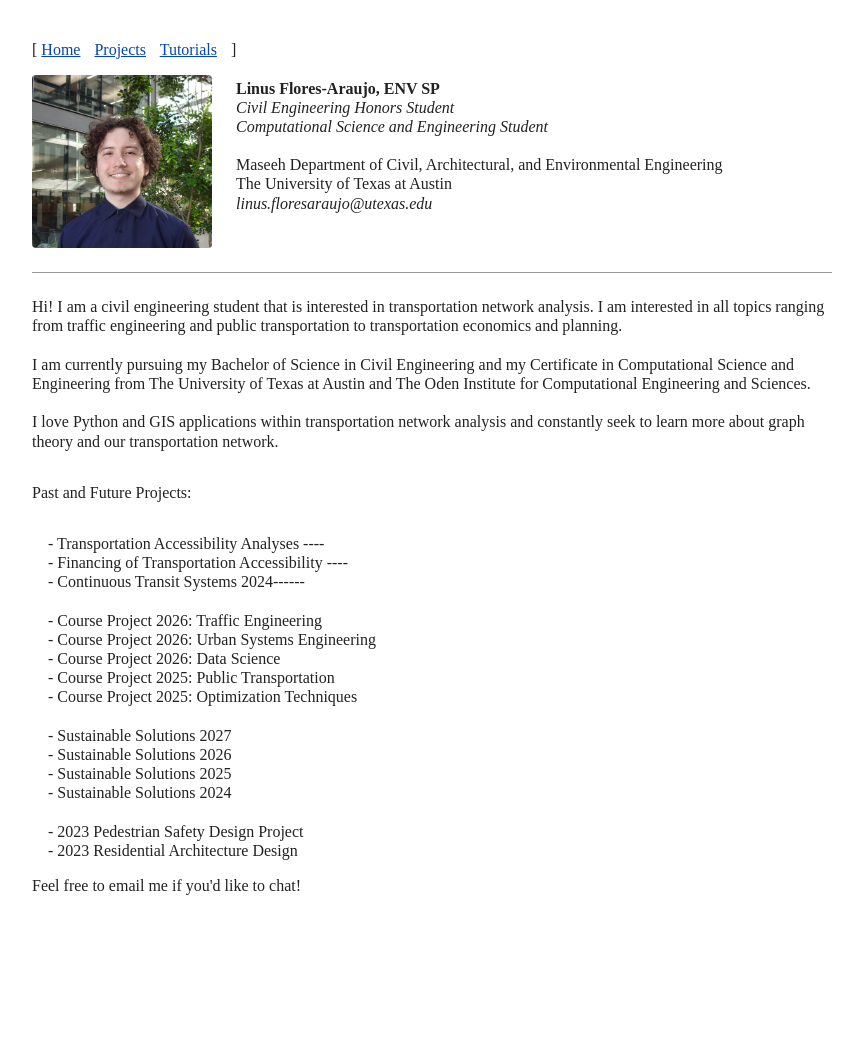
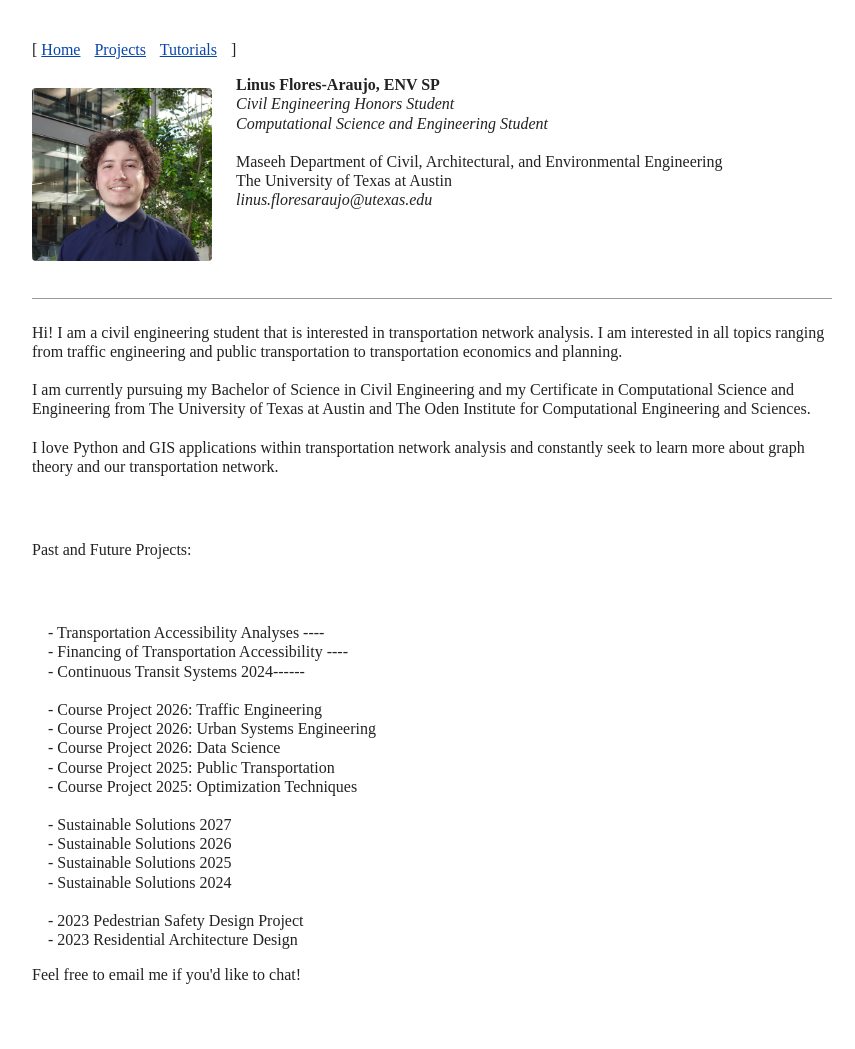
Before and after one commit to lfloresaraujo/lfloresaraujo.github.io, a Jekyll site: the page built from index.html, in a window 1280 px wide. Shown: the whole page, without its empty margins (208-1063 px from the left). Built offline with Jekyll 4.4.1, drawn with Linux system fonts in a browser that asks for light colours; before the commit the page ends 935 px from its top, so only the background shows below that.

Commit message:
Update default.html

```diff
--- a/_layouts/default.html
+++ b/_layouts/default.html
@@ -24,7 +24,7 @@
     ul { list-style: none; padding-left: 1em; }
     li::before { content: " - "; }
     li { margin: 0; }
-    p { margin: 0 0 2em; }
+    p { margin: 0 0 4em; }
   </style>
 </head>
 <body>
```
